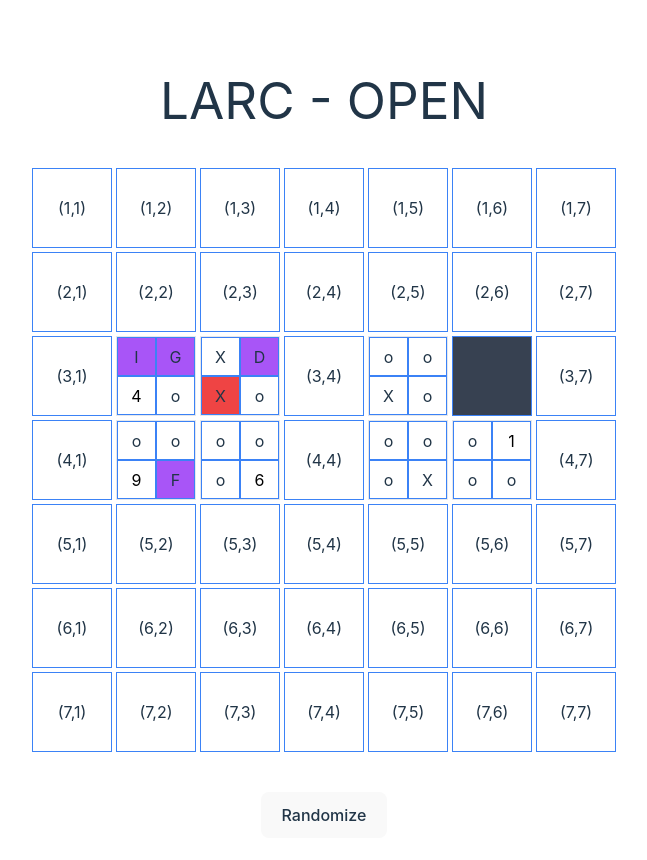
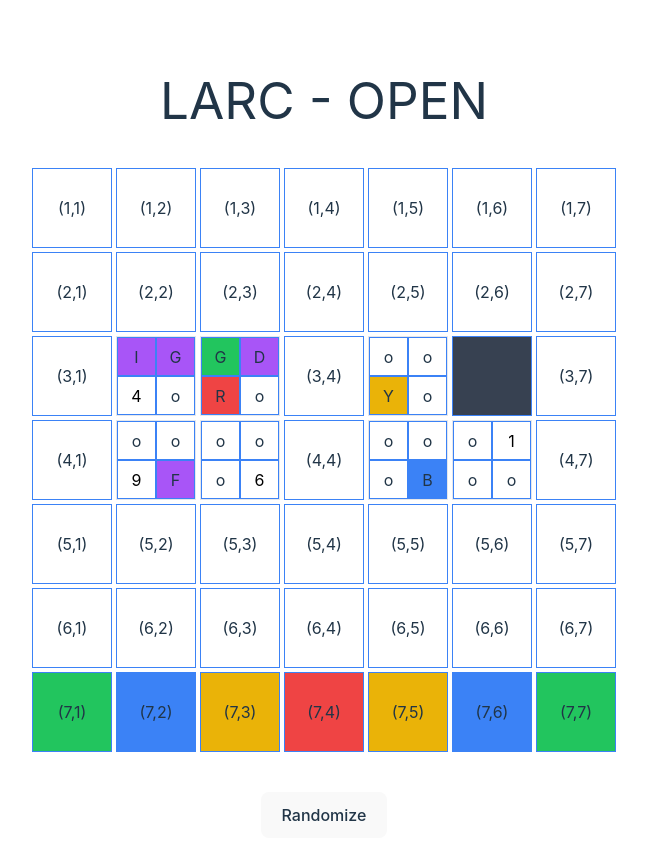
Before and after one commit to pietroluongo/larc-open-randomizer, a React (Vite) app: page / in a window 1280 px wide. Shown: the top 860 px of the page, without its empty margins (316-963 px from the left). Built offline with nearby package versions, Linux system fonts and the light colour scheme.

Commit message:
Added colors

```diff
--- a/src/App.tsx
+++ b/src/App.tsx
@@ -193,22 +193,21 @@
 }
 
 const App = () => {
-  const a = stuff()
-  console.log(a)
+  const [blockData, setBlockData] = useState(stuff())
   return (
     <div className="App">
       <div className="m-10">
         <h1>LARC - OPEN</h1>
       </div>
       <CubeGridContainer>
-        {a.map((line, i) => {
+        {blockData.map((line, i) => {
           return line.map((col, j) => {
             return <CubeGrid key={`${i}-${j}`} line={i} col={j} content={col.content} />
           })
         })}
       </CubeGridContainer>
       <div className="m-10">
-        <button onClick={() => console.log(stuff())}>Randomize</button>
+        <button onClick={() => setBlockData(stuff())}>Randomize</button>
       </div>
 
     </div>
--- a/src/components/CubeGrid/index.tsx
+++ b/src/components/CubeGrid/index.tsx
@@ -29,8 +29,6 @@
         { coords: { x: line, y: col, subX: 1, subY: 1 }, value: "" },
     ]
 
-    console.log(`line: ${line}, col: ${col}, type: ${type}, content: ${content}`);
-
     const typeClassName = () => {
         switch (type) {
             case "loadingZone":
@@ -42,14 +40,25 @@
         }
     }
 
+    const bottomClassName = () => {
+        if (line === 6) {
+
+            if ((col == 0 || col == 6)) return "bg-green-500";
+            if ((col == 1 || col == 5)) return "bg-blue-500";
+            if ((col == 2 || col == 4)) return "bg-yellow-500";
+            if (col == 3) return "bg-red-500";
+        }
+    }
+
     if (!content) {
         if (shouldHighlight({ line, col })) {
             return (<div className={`border border-blue-500 p-3 w-[5rem] h-[5rem] flex items-center justify-center bg-gray-700`}>
 
             </div>)
         }
+
         return (
-            <div className={`border border-blue-500 p-3 w-[5rem] h-[5rem] flex items-center justify-center ${typeClassName()}`}>
+            <div className={`border border-blue-500 p-3 w-[5rem] h-[5rem] flex items-center justify-center ${typeClassName()} ${bottomClassName()}`}>
                 ({line + 1},{col + 1})
             </div>
         )
@@ -82,7 +91,7 @@
                         return updatedContent.map(content => {
                             if (content.coords.subX == i && content.coords.subY == j) {
                                 if (content.color) {
-                                    return <div className={`border border-blue-500 w-full h-full flex items-center justify-center bg-${content.color}-500`} >X</div>
+                                    return <div className={`border border-blue-500 w-full h-full flex items-center justify-center bg-${content.color}-500`} >{content.color[0].toUpperCase()}</div>
                                 }
                                 if (content.value) {
                                     if (!isNaN(+Number(content.value))) {
```
